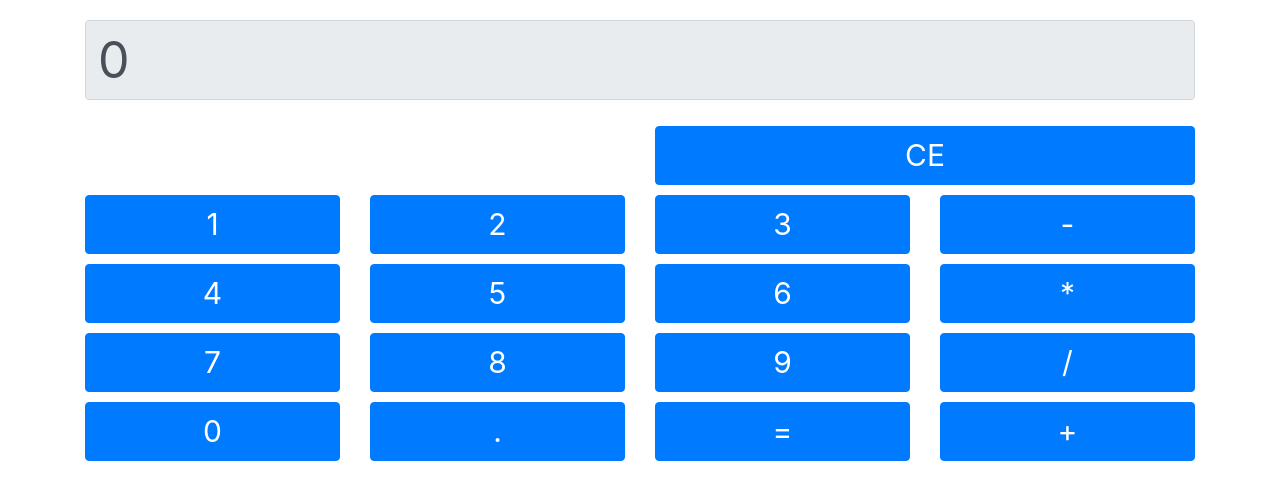
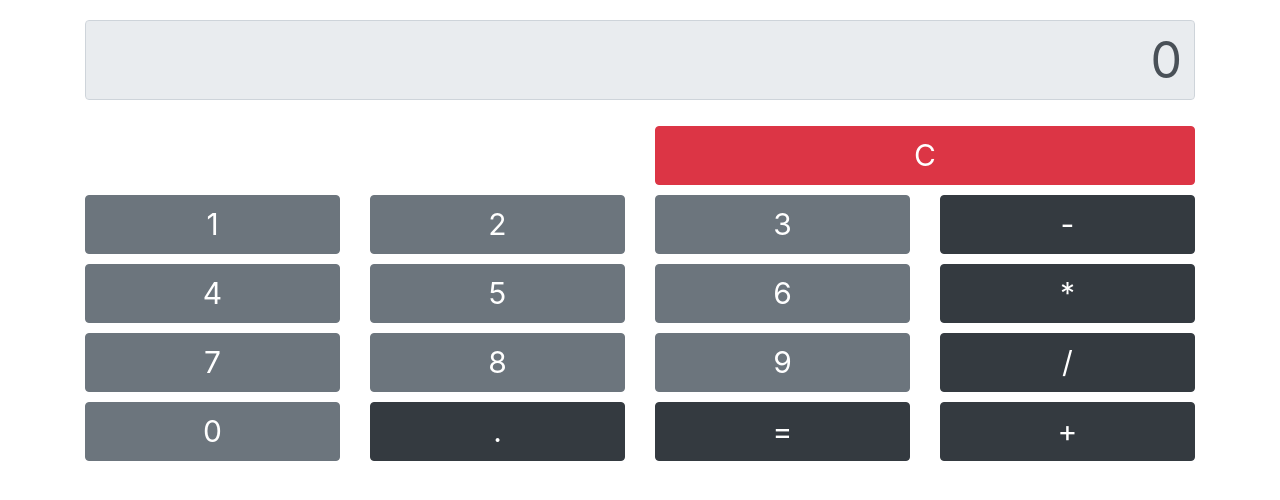
Before and after one commit to Lais-Moraes/calculadora, a website: page www/index.html in a window 1280 px wide. Drawn offline with nearby package versions, Linux system fonts and the light colour scheme.

Commit message:
Alteração de CSS

```diff
--- a/www/css/style.css
+++ b/www/css/style.css
@@ -2,6 +2,7 @@
   margin-top: 20px;
   height: 80px;
   font-size: 50px;
+  text-align: right;
 }
 
 .linha{
--- a/www/index.html
+++ b/www/index.html
@@ -23,63 +23,63 @@
     </div>
     <div class="row linha">
       <div class="offset-6 col-6">
-        <button class="btn btn-primary btn-block">CE</button>
+        <button class="btn btn-danger btn-block">C</button>
       </div>
     </div>
     <div class="row linha">
       <div class="col-3">
-        <button class="btn btn-primary btn-block">1</button>
+        <button class="btn btn-secondary btn-block">1</button>
       </div>
       <div class="col-3">
-          <button class="btn btn-primary btn-block">2</button>
+          <button class="btn btn-secondary btn-block">2</button>
       </div>
       <div class="col-3">
-          <button class="btn btn-primary btn-block">3</button>
+          <button class="btn btn-secondary btn-block">3</button>
       </div>
       <div class="col-3">
-          <button class="btn btn-primary btn-block">-</button>
+          <button class="btn btn-dark btn-block">-</button>
       </div>
     </div>
     <div class="row linha">
       <div class="col-3">
-        <button class="btn btn-primary btn-block">4</button>
+        <button class="btn btn-secondary btn-block">4</button>
       </div>
       <div class="col-3">
-          <button class="btn btn-primary btn-block">5</button>
+          <button class="btn btn-secondary btn-block">5</button>
       </div>
       <div class="col-3">
-          <button class="btn btn-primary btn-block">6</button>
+          <button class="btn btn-secondary btn-block">6</button>
       </div>
       <div class="col-3">
-          <button class="btn btn-primary btn-block">*</button>
+          <button class="btn btn-dark btn-block">*</button>
       </div>
     </div>
     <div class="row linha">
       <div class="col-3">
-        <button class="btn btn-primary btn-block">7</button>
+        <button class="btn btn-secondary btn-block">7</button>
       </div>
       <div class="col-3">
-          <button class="btn btn-primary btn-block">8</button>
+          <button class="btn btn-secondary btn-block">8</button>
       </div>
       <div class="col-3">
-          <button class="btn btn-primary btn-block">9</button>
+          <button class="btn btn-secondary btn-block">9</button>
       </div>
       <div class="col-3">
-          <button class="btn btn-primary btn-block">/</button>
+          <button class="btn btn-dark btn-block">/</button>
       </div>
     </div>
     <div class="row linha">
       <div class="col-3">
-        <button class="btn btn-primary btn-block">0</button>
+        <button class="btn btn-secondary btn-block">0</button>
       </div>
       <div class="col-3">
-          <button class="btn btn-primary btn-block">.</button>
+          <button class="btn btn-dark btn-block">.</button>
       </div>
       <div class="col-3">
-          <button class="btn btn-primary btn-block">=</button>
+          <button class="btn btn-dark btn-block">=</button>
       </div>
       <div class="col-3">
-          <button class="btn btn-primary btn-block">+</button>
+          <button class="btn btn-dark btn-block">+</button>
       </div>
     </div>
   </div>
```
